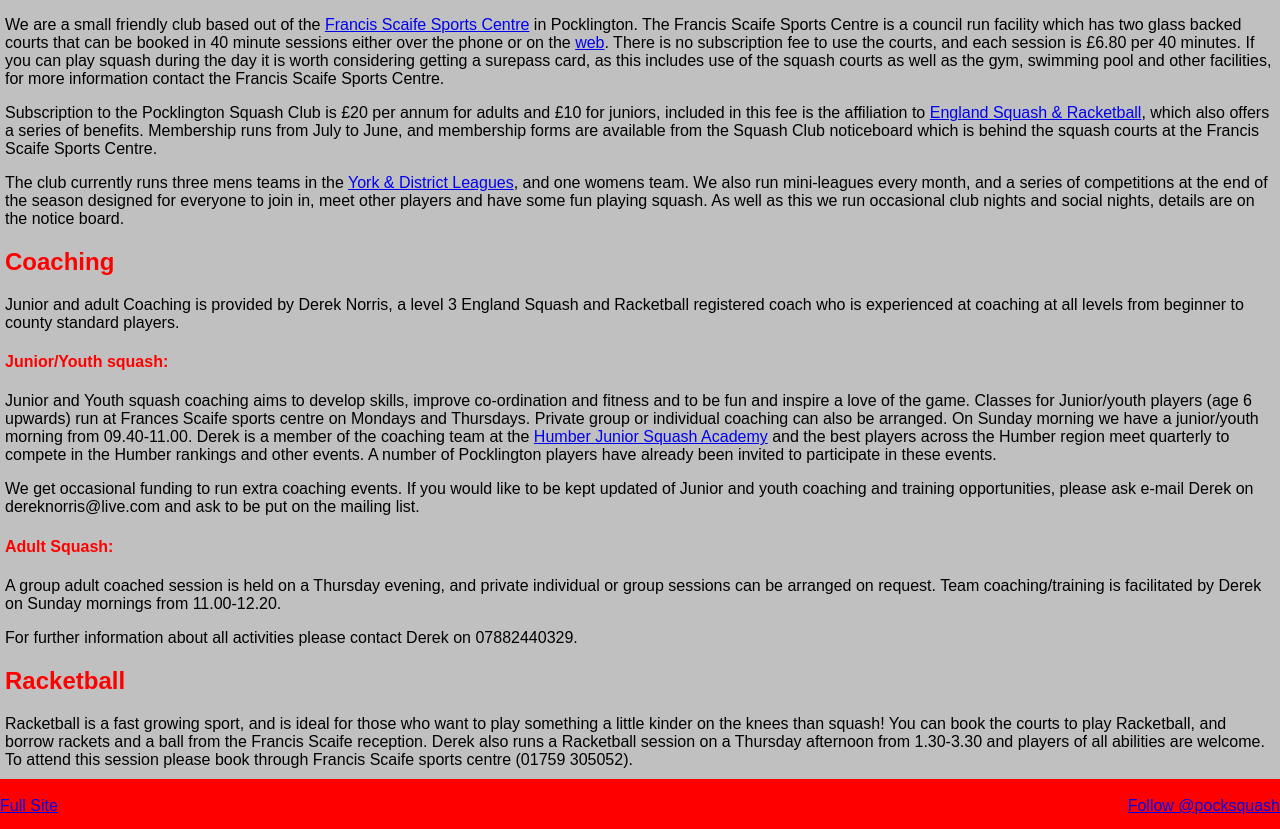
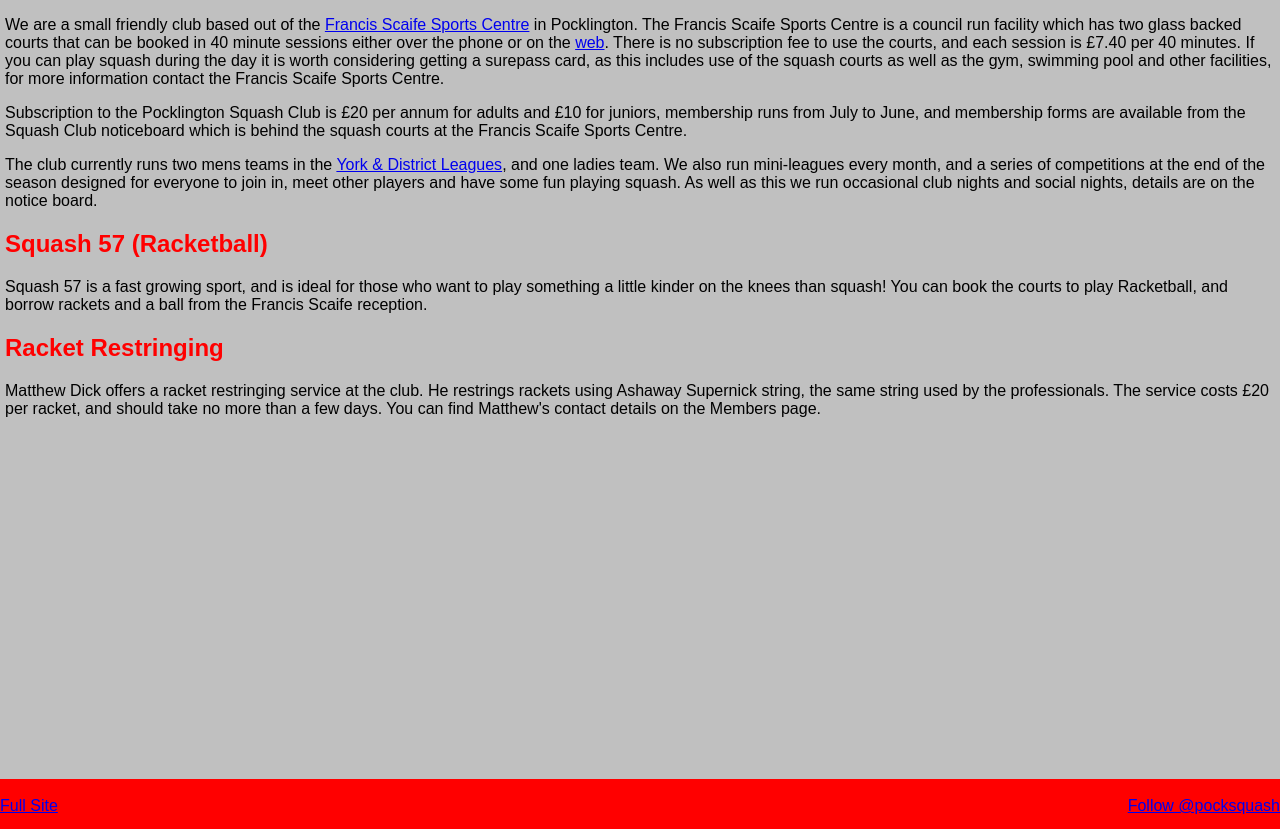
Before and after one commit to alastaid/pocksquash, a PHP site: page /phpmail/m/mabout.php in a window 1280 px wide. Shown: the part 100-929 px from the top of the page. Run offline with PHP 8.4, Linux system fonts and the light colour scheme; some libraries are stand-ins or nearby versions.

Commit message:
editing about

```diff
--- a/m/mabout.php
+++ b/m/mabout.php
@@ -15,54 +15,23 @@
 We are a small friendly club based out of the <a href="http://www.francisscaifesportscentre.co.uk/">Francis Scaife Sports Centre</a> in Pocklington.   The Francis Scaife Sports Centre is a
 council run facility which has two glass backed courts that can be booked in 40 minute sessions either over the phone or on the
  <a href="http://www.francisscaifesportscentre.co.uk/bears/leisure/index.aspx?strPage=activity&pVenueID=2308&pLocationID=5199&pActivityID=368&pGRP=0&pDate=0">web</a>.
-There is no subscription fee to use the courts, and each session is &pound;6.80 per 40 minutes.  If you can play squash during the day it is
+There is no subscription fee to use the courts, and each session is &pound;7.40 per 40 minutes.  If you can play squash during the day it is
 worth considering getting a surepass card, as this includes use of the squash courts as well as the gym, swimming pool and other
 facilities,  for more information contact the Francis Scaife Sports Centre.
 </p>
 <p>
-Subscription to the Pocklington Squash Club is &pound;20 per annum for adults and &pound;10 for juniors, included in this fee is the affiliation
-to <a href="http://www.englandsquashandracketball.com/">England Squash & Racketball</a>,  which also offers a series of benefits.  Membership runs from July to June, and membership
+Subscription to the Pocklington Squash Club is &pound;20 per annum for adults and &pound;10 for juniors, membership runs from July to June, and membership
 forms are available from the Squash Club noticeboard which is behind the squash courts at the Francis Scaife Sports Centre.
 </p>
 <p>
-The club currently runs three mens teams in the <a href="http://yorksquash.co.uk/">York & District Leagues</a>, and one womens team.  We also run mini-leagues every month,
+The club currently runs two mens teams in the <a href="http://yorksquash.co.uk/">York & District Leagues</a>, and one ladies team.  We also run mini-leagues every month,
 and a series of competitions at the end of the season designed for everyone to join in,  meet other players and have some fun playing
 squash.  As well as this we run occasional club nights and social nights, details are on the notice board.
 </p>
-<h2>Coaching</h2>
-<p>
-Junior and adult Coaching is provided by Derek Norris, a level 3 England Squash and Racketball registered
- coach who is experienced at coaching at all levels from beginner to county standard players.
-</p>
-<h4>Junior/Youth squash:</h4>
-<p>
-Junior and Youth squash coaching aims to develop skills, improve co-ordination and fitness and to be fun
-and inspire a love of the game. Classes for Junior/youth players (age 6 upwards) run at Frances Scaife
-sports centre on Mondays and Thursdays.  Private group or individual coaching can also be arranged.
-On Sunday morning we have a junior/youth morning from 09.40-11.00.    Derek is a member of the coaching
-team at the <a href="http://www.hjsa.org">Humber Junior Squash Academy</a> and the best players across the Humber region meet
-quarterly to compete in the Humber rankings and other events.  A number of Pocklington players have already
-been invited to participate in these events.
-</p>
-<p>
-We get occasional funding to run extra coaching events.  If you would like to be kept updated of Junior
-and youth coaching and training opportunities, please ask e-mail Derek on dereknorris@live.com and ask
-to be put on the mailing list.
-</p>
-<h4>Adult Squash:</h4>
-<p>
-A group adult coached session is held on a Thursday evening, and private individual or group sessions
-can be arranged on request. Team coaching/training is facilitated by Derek on Sunday mornings from
-11.00-12.20.
-</p>
-<p>For further information about all activities please contact Derek on 07882440329.
-</p>
-<h2>Racketball</h2>
-<p>Racketball is a fast growing sport, and is ideal for those who want to play something a little
+<h2>Squash 57 (Racketball)</h2>
+<p>Squash 57 is a fast growing sport, and is ideal for those who want to play something a little
 kinder on the knees than squash! You can book the courts to play Racketball, and borrow rackets and
-a ball from the Francis Scaife reception.  Derek also runs a Racketball session on a Thursday afternoon
-from 1.30-3.30 and players of all abilities are welcome.  To attend this session please book through
-Francis Scaife sports centre (01759 305052).</p>
+a ball from the Francis Scaife reception. </p>
 <h2>Racket Restringing</h2>
 <p>Matthew Dick offers a racket restringing service at the club. He restrings rackets using Ashaway Supernick string, the same string
 used by the professionals. The service costs £20 per racket, and should take no more than a few days. You can find Matthew's contact
```
Also changed, not shown: about.php (+3 -4 lines).
